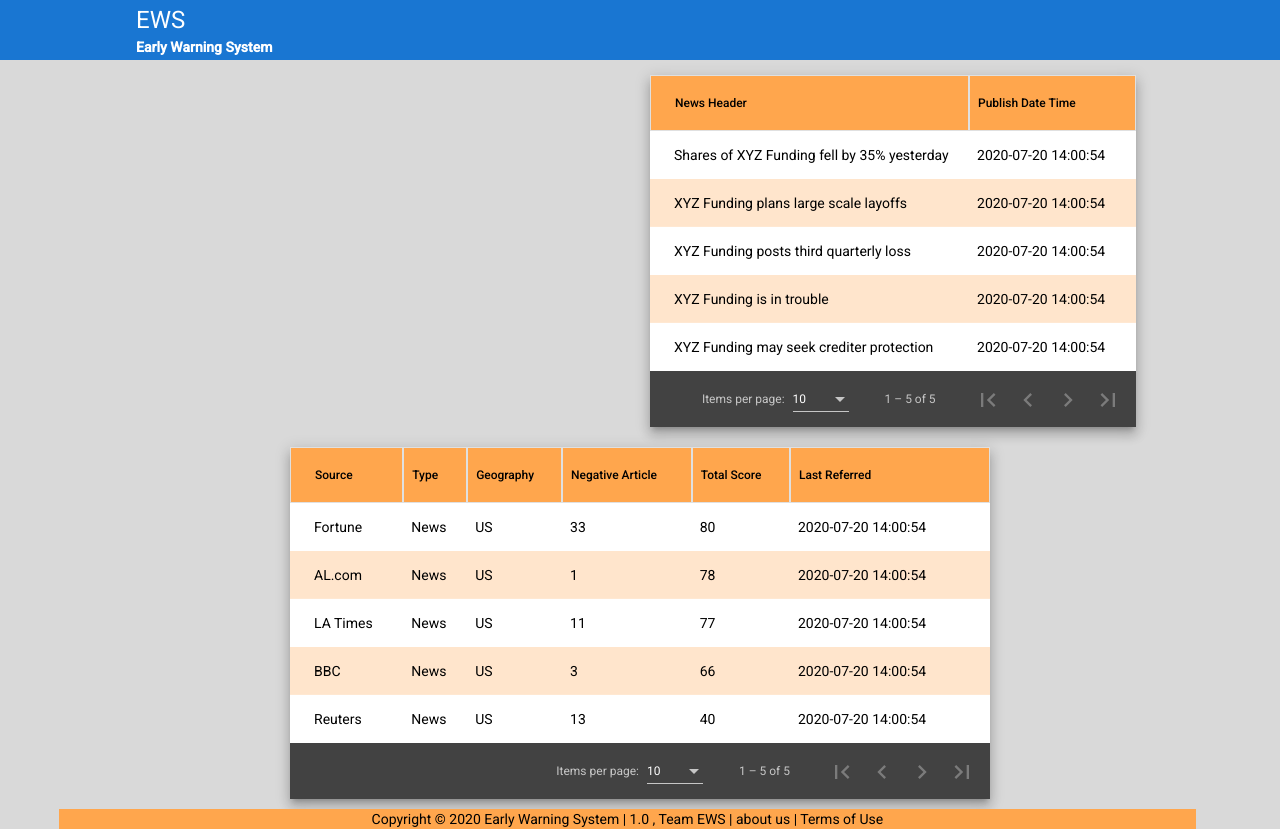
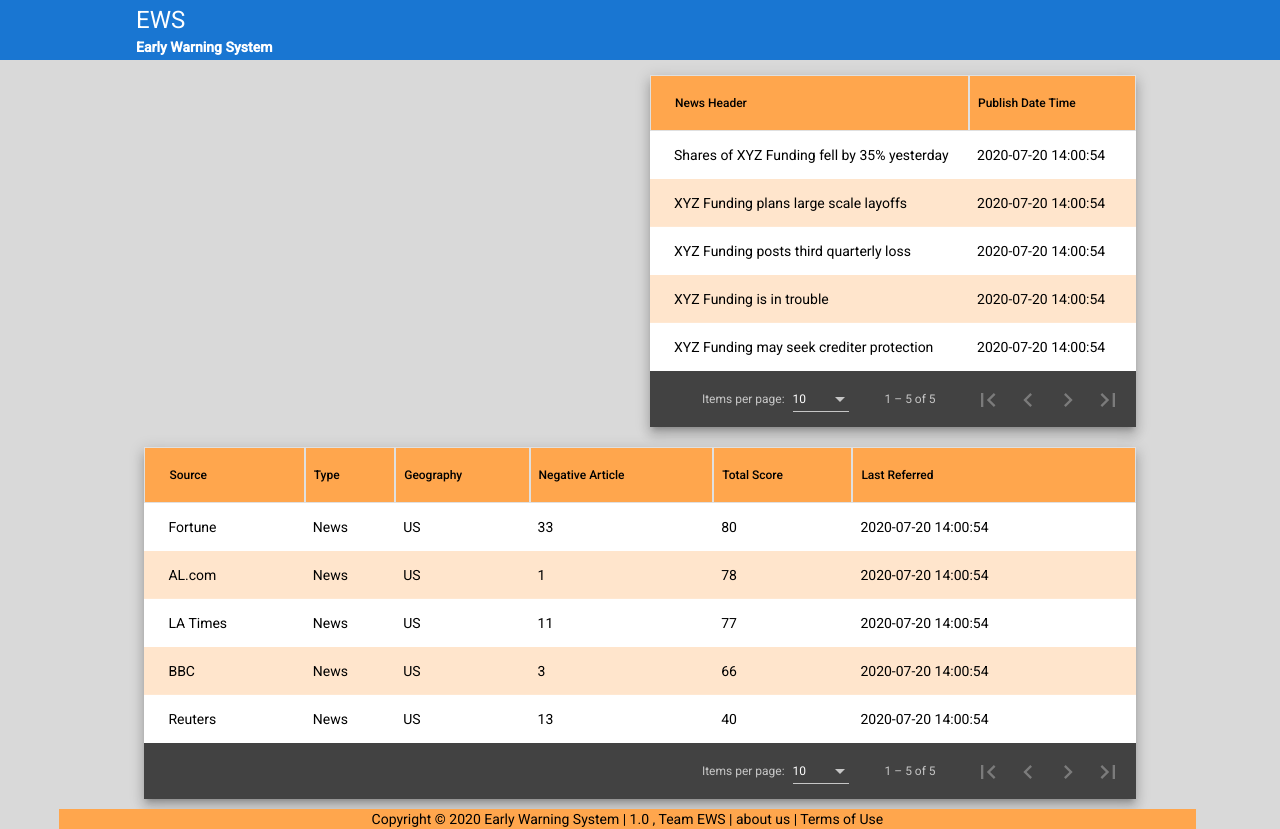
Before and after one commit to abhi0593/tcshackathon, an Angular app: page /detail/1 in a window 1280 px wide. Built offline with nearby package versions, Linux system fonts and the light colour scheme.

Commit message:
Fixed Flex size for news source

```diff
--- a/src/app/dashboard/counterparty-detail/counterparty-detail.component.css
+++ b/src/app/dashboard/counterparty-detail/counterparty-detail.component.css
@@ -3,11 +3,13 @@
     flex-direction: row;
     justify-content: center;
     align-content: space-around;
+    align-items: stretch;
 }
 
 .flexboxcontainer > div {
-    width: 700px;
+    /*width: 700px;*/
     margin: 10px;
+    flex: 1;
     /*text-align: center;
     line-height: 75px;
     font-size: 30px;*/
```
